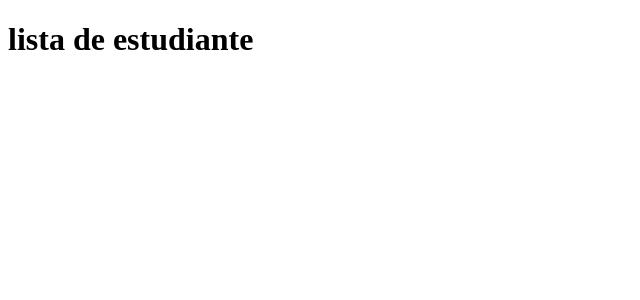
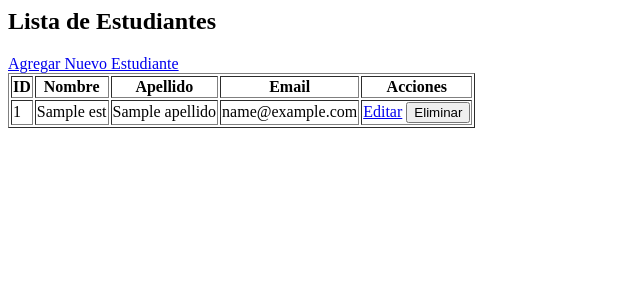
Before and after one commit to ramirezlopezbenjamin-alt/colegio_elite, a Python web app: template templates/estudiante/index.html in a window 1280 px wide. Shown: the top 300 px of the page, without its empty margins (0-640 px from the left). Run offline with Jinja, Linux system fonts and the light colour scheme; the template is opened without the code that fills it: most values are stand-ins (such as "Sample title", 1, 10 or a date in 2020).

Commit message:
Se crearon las vistas de estudiante

```diff
--- a/templates/estudiante/index.html
+++ b/templates/estudiante/index.html
@@ -1,4 +1,30 @@
-{% extends "layout.html" %}
-{% block contenido %}
-<h1>lista de estudiante</h1>
-{% endblock %}
+<h2>Lista de Estudiantes</h2>
+<a href="{{ url_for('estudiante.create') }}">Agregar Nuevo Estudiante</a>
+
+<table border="1">
+    <thead>
+        <tr>
+            <th>ID</th>
+            <th>Nombre</th>
+            <th>Apellido</th>
+            <th>Email</th>
+            <th>Acciones</th>
+        </tr>
+    </thead>
+    <tbody>
+        {% for est in estudiantes %}
+        <tr>
+            <td>{{ est.id }}</td>
+            <td>{{ est.nombre }}</td>
+            <td>{{ est.apellido }}</td>
+            <td>{{ est.email }}</td>
+            <td>
+                <a href="{{ url_for('estudiante.editar', id=est.id) }}">Editar</a>
+                <form action="{{ url_for('estudiante.eliminar', id=est.id) }}" method="POST" style="display:inline;">
+                    <button type="submit">Eliminar</button>
+                </form>
+            </td>
+        </tr>
+        {% endfor %}
+    </tbody>
+</table>
```
Also changed, not shown: templates/estudiante/create.html (+14 -0 lines), templates/estudiante/editar.html (+14 -0 lines).
